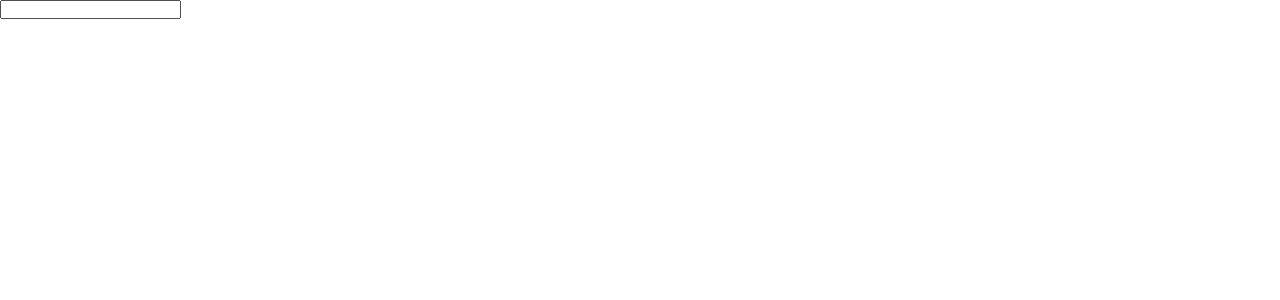
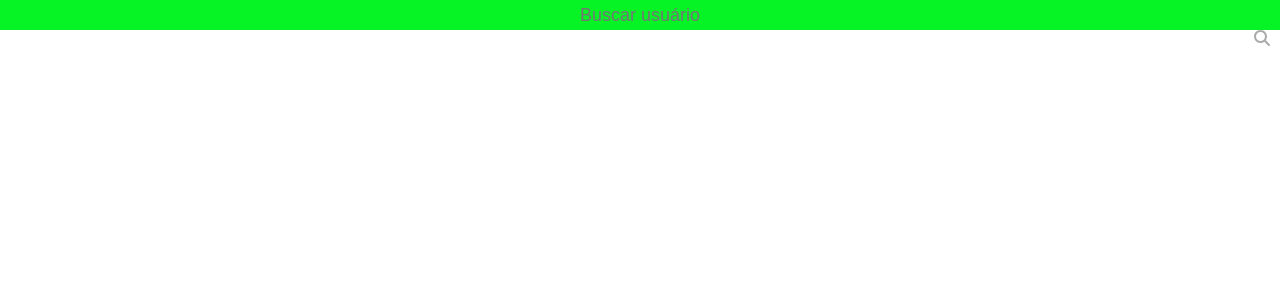
Before and after one commit to SIMOES131/atividade_modulo_28, a React (Vite) app: page / in a window 1280 px wide. Shown: the top 300 px of the page. Built offline with nearby package versions, Linux system fonts and the light colour scheme.

Commit message:
Adicionando a mensagem de erro

```diff
--- a/package.json
+++ b/package.json
@@ -10,6 +10,9 @@
     "preview": "vite preview"
   },
   "dependencies": {
+    "@fortawesome/fontawesome-svg-core": "^6.6.0",
+    "@fortawesome/free-solid-svg-icons": "^6.6.0",
+    "@fortawesome/react-fontawesome": "^0.2.2",
     "react": "^18.3.1",
     "react-dom": "^18.3.1"
   },
--- a/src/App.jsx
+++ b/src/App.jsx
@@ -1,4 +1,6 @@
 import { useState } from "react"
+import { FontAwesomeIcon } from "@fortawesome/react-fontawesome";
+import { faSearch } from "@fortawesome/free-solid-svg-icons";
 
 import Perfil from "./components/Perfil"
 import Formulario from "./components/Formulario"
@@ -12,7 +14,7 @@ function App() {
 
   return(
     <div>
-      <input type="text" onBlur={(e) => setNomeUsuario(e.target.value)}/>
+      <input type="text" placeholder="Buscar usuário" onBlur={(e) => setNomeUsuario(e.target.value)}/>
 
       {nomeUsuario.length > 4 && (
         <>
@@ -21,12 +23,7 @@ function App() {
         </>
       )}
 
-
-     {/* {formularioEstaVisivel && (
-        <Formulario/>
-      )}
-
-      <button onClick={() => setFormularioEstaVisivel(!formularioEstaVisivel)} type="button">toggle form</button> */}
+      <FontAwesomeIcon icon={faSearch} style={{ position: 'absolute', right: '10px', color: '#aaa', cursor: 'pointer' }} />
     </div>
   )
 }
--- a/src/components/Perfil/Perfil.module.css
+++ b/src/components/Perfil/Perfil.module.css
@@ -18,3 +18,14 @@
     font-size: 18px;
     color: var(--corSecundaria);
 }
+
+input {
+    font-size: 18px;
+    background-color: #06f325;
+    color: #fff;
+    width: 100%;
+    height: 30px;
+    display: flex;
+    text-align: center;
+    border: none;
+}
--- a/src/components/ReposList/index.jsx
+++ b/src/components/ReposList/index.jsx
@@ -6,25 +6,41 @@ import styles from './ReposList.module.css';
 
 const ReposList = ({nomeUsuario}) => {
     const [repos, setRepos] = useState([]);
-    const[estaCarregando, setEstaCarregando] = useState(true);
+    const [estaCarregando, setEstaCarregando] = useState(true);
+    const [deuErro, setDeuErro] = useState(false);
 
     useEffect(() => {
         setEstaCarregando(true);
+        setDeuErro(false);
+
         fetch(`https://api.github.com/users/${nomeUsuario}/repos`)
-        .then(res => res.json())
+        .then(res => {
+            if (!res.ok) {
+                throw new Error("Nome de usuário inválido");
+            }
+            return res.json();
+        })
+        //.then(res => res.json())
         .then(resJson => {
             setTimeout(() => {
                 setEstaCarregando(false);
                 setRepos(resJson);
             }, 3000)
         })
+        .catch(e => {
+            setEstaCarregando(false);
+            setDeuErro(true);
+        })
+
     }, [nomeUsuario]);
 
     return (
         <div className="container">
         {estaCarregando ? (
             <h1>Carregando ...</h1>
-        ) : (
+        ) : deuErro ? (
+        <h1>Nome de usuário inválido</h1>
+    ) : (
             <ul className={styles.list}>
             {repos.map(repositorio => (
                 <li className={styles.listItem} key={repositorio.id}>
@@ -39,7 +55,6 @@ const ReposList = ({nomeUsuario}) => {
                     <a className={styles.itemLink} target="_blank" href={repositorio.html_url}>Visitar no Github</a>
                 </li>
             ))}
-             <li>Repositório</li>
         </ul>
         )}
 
--- a/src/global.css
+++ b/src/global.css
@@ -7,7 +7,7 @@
 
 .container {
     max-width: 960px;
-    width: 100;
+    width: 100%;
     margin: 0 auto;
 }
 
```
Also changed, not shown: 1 other file (tests, documents, lock files or other folders).
